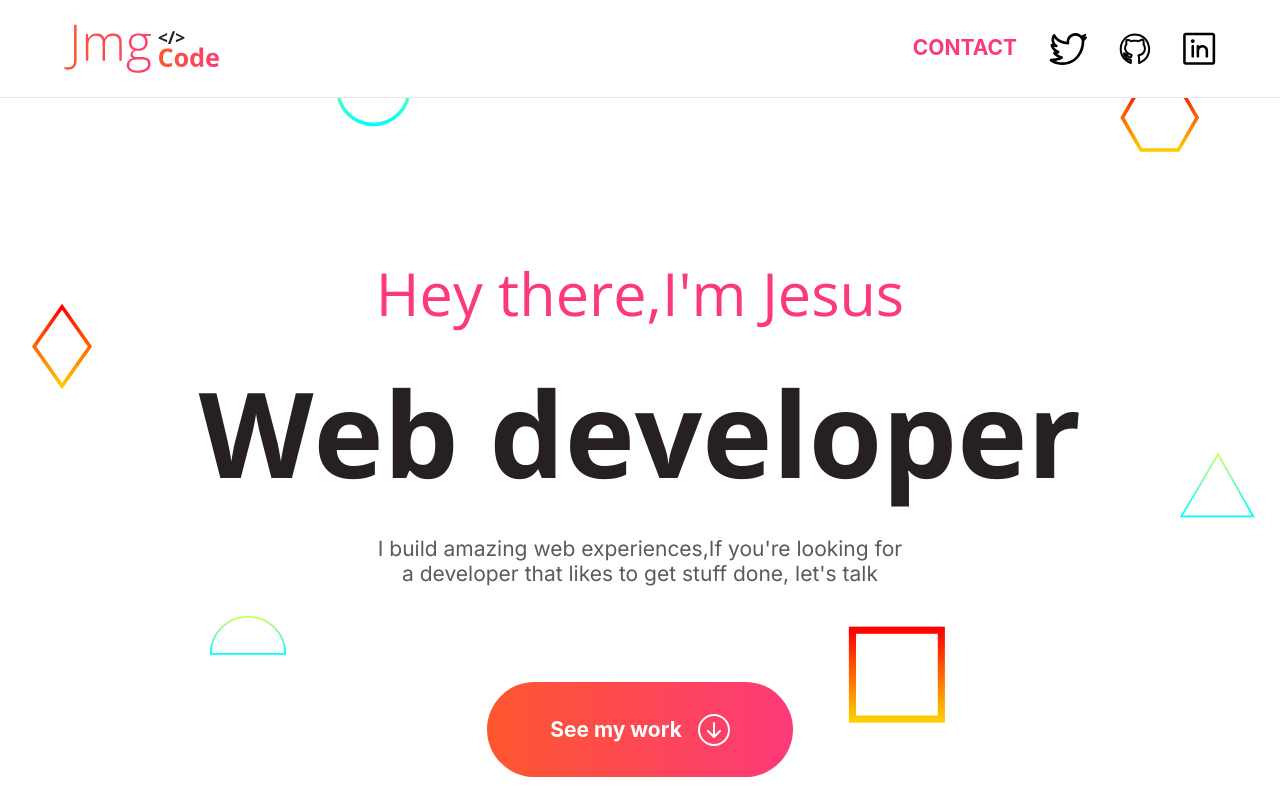
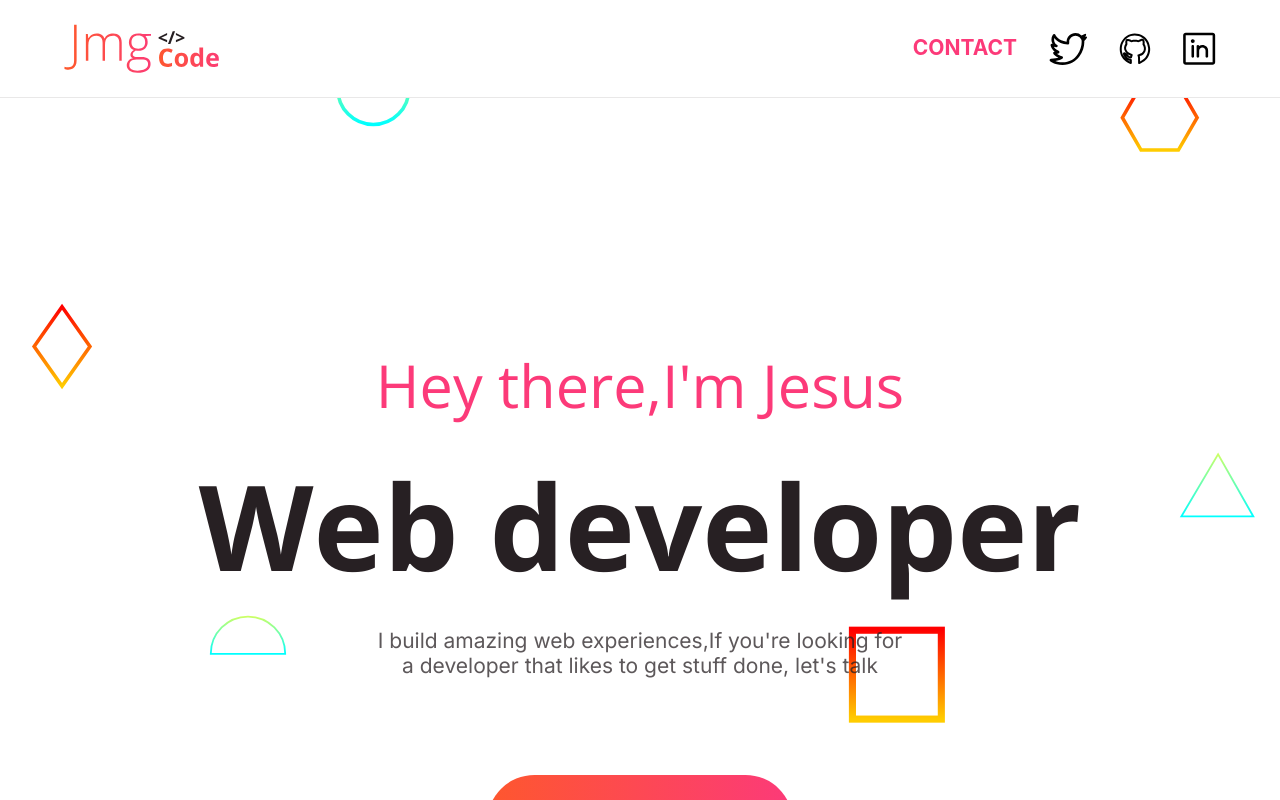
Before and after one commit to JMGCode/portfolio, a Next.js app: page / in a window 1280 px wide. Shown: the top 800 px of the page. Built offline with nearby package versions, Linux system fonts and the light colour scheme.

Commit message:
refactor: replace ref by scrollToSection

```diff
--- a/app/home/hero/hero.module.scss
+++ b/app/home/hero/hero.module.scss
@@ -7,7 +7,10 @@
   gap: 32px;
   align-items: center;
   text-align: center;
-  padding: 0 32px;
+  // padding: 0 32px;
+  // height: 100vh;
+  height: calc(100vh - 96px);
+  justify-content: center;
 }
 
 .message {
--- a/app/home/hero/index.tsx
+++ b/app/home/hero/index.tsx
@@ -2,12 +2,10 @@ import ArrowDownCircle from "../../../components/Icons/arrowDownCircle";
 import Button from "../../../components/Button/Button";
 import { FC } from "react";
 import { primaryColor } from "../../../abstracts/colors";
+import { scrollToSection } from "../../../helpers";
 import styles from "./hero.module.scss";
 
-interface heroProps {
-  onClick: Function;
-}
-export const Hero: FC<heroProps> = ({ onClick }) => (
+export const Hero = () => (
   <div className={styles.container}>
     <h3 style={{ color: primaryColor }}>{`Hey there,I'm Jesus`}</h3>
     <h1>Web developer</h1>
@@ -18,7 +16,7 @@ export const Hero: FC<heroProps> = ({ onClick }) => (
       </p>
       <Button
         text="See my work"
-        onClick={() => onClick()}
+        onClick={() => scrollToSection("works-section")}
         icon={<ArrowDownCircle style={{ minWidth: "32px" }} />}
       />
     </div>
```
